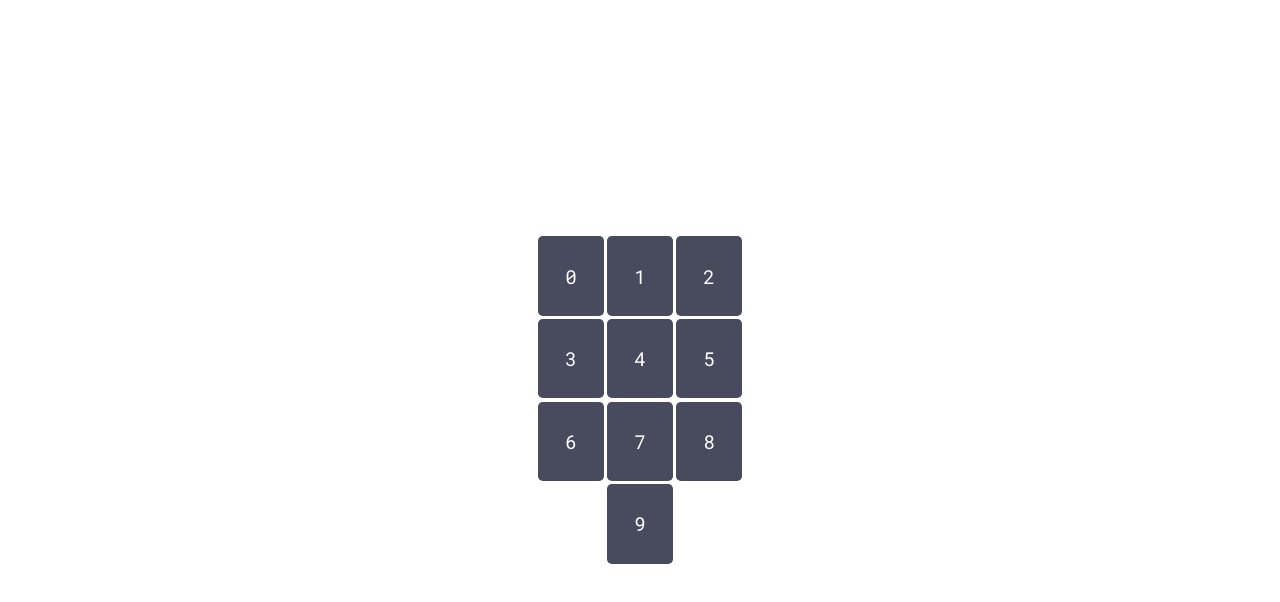
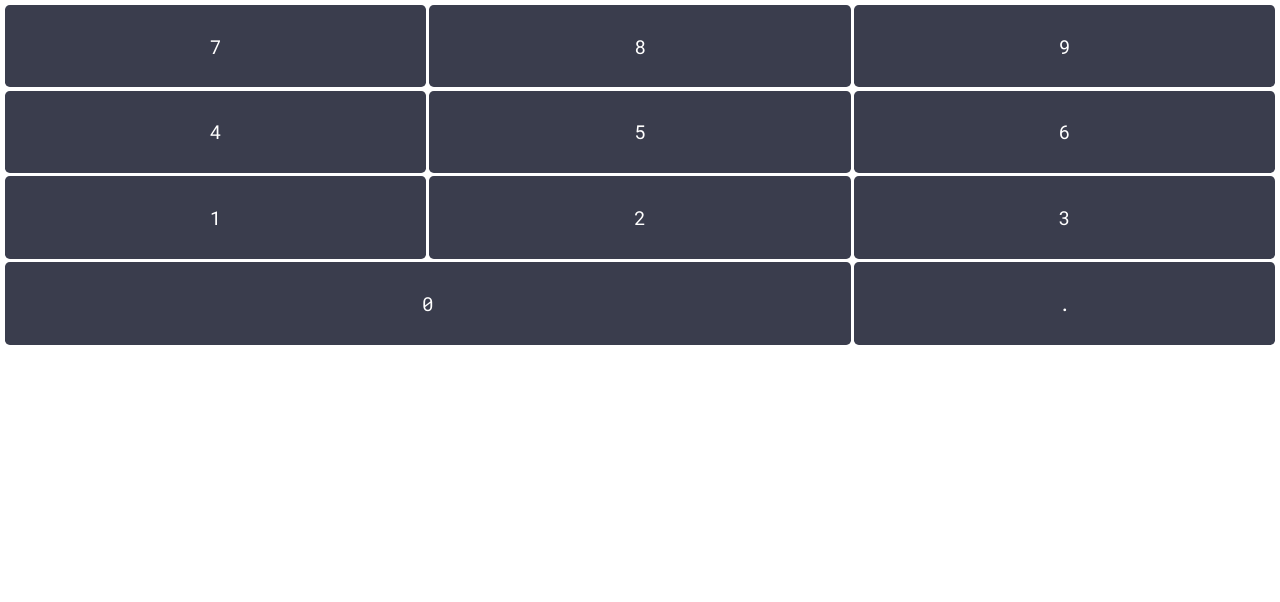
Before and after one commit to The-Neighborss/quick-calc, a website: page src/index.html in a window 1280 px wide. Drawn offline with Linux system fonts and the light colour scheme.

Commit message:
feat: Create calc main buttons

```diff
--- a/src/index.html
+++ b/src/index.html
@@ -7,22 +7,25 @@
     <!-- JS Link -->
     <script type="module" src="/main.js" defer></script>
     <!-- CSS Link -->
-    <link rel="stylesheet" href="styles.css" />
+    <link rel="stylesheet" href="styles/styles.css" />
+    <link rel="stylesheet" href="styles/main-styles.css" />
 
     <title>Tauri App</title>
   </head>
   <body>
     <div class="container">
-      <!-- <button class="operation__btn">+</button
-      ><button class="operation__btn">-</button
-      ><button class="operation__btn">*</button
-      ><button class="operation__btn">/</button> -->
-      <div class="nums">
-        <button class="num__btn">0</button><button class="num__btn">1</button
-        ><button class="num__btn">2</button><button class="num__btn">3</button
-        ><button class="num__btn">4</button><button class="num__btn">5</button
-        ><button class="num__btn">6</button><button class="num__btn">7</button
-        ><button class="num__btn">8</button><button class="num__btn">9</button>
+      <div class="calc-btns">
+        <button class="calc__btns num__btn">7</button
+        ><button class="calc__btns num__btn">8</button
+        ><button class="calc__btns num__btn">9</button
+        ><button class="calc__btns num__btn">4</button
+        ><button class="calc__btns num__btn">5</button
+        ><button class="calc__btns num__btn">6</button
+        ><button class="calc__btns num__btn">1</button>
+        <button class="calc__btns num__btn">2</button
+        ><button class="calc__btns num__btn">3</button
+        ><button class="calc__btns num__btn">0</button>
+        <button class="calc__btns">.</button>
       </div>
     </div>
   </body>
--- a/src/styles.css
+++ /dev/null
@@ -1,167 +0,0 @@
-/* Nums Font */
-@import url("https://fonts.googleapis.com/css2?family=Roboto+Mono:ital,wght@0,100..700;1,100..700&display=swap");
-
-* {
-  box-sizing: border-box;
-}
-
-body,
-div,
-button {
-  padding: 0;
-  margin: 0;
-  -webkit-tap-highlight-color: transparent;
-}
-
-button {
-  cursor: pointer;
-  color: inherit;
-  font-family: inherit;
-  user-select: none;
-  border: none;
-}
-
-body {
-  min-height: 100vh;
-  display: flex;
-  justify-content: center;
-  align-items: center;
-}
-
-.container {
-  max-width: 16rem;
-}
-
-.nums {
-  display: flex;
-  gap: 0.2rem;
-  flex-wrap: wrap;
-  justify-content: center;
-}
-
-.num__btn {
-  background-color: rgb(71, 75, 93);
-  font-family: "Roboto Mono", monospace;
-  font-size: 1.2rem;
-  color: #fff;
-  padding: 1.7rem;
-  border-radius: 0.3rem;
-  transition: all 0.3s;
-}
-
-.num__btn:hover {
-  background-color: rgb(47, 52, 65);
-}
-
-/* .logo.vanilla:hover {
-  filter: drop-shadow(0 0 2em #ffe21c);
-}
-:root {
-  font-family: Inter, Avenir, Helvetica, Arial, sans-serif;
-  font-size: 16px;
-  line-height: 24px;
-  font-weight: 400;
-
-  color: #0f0f0f;
-  background-color: #f6f6f6;
-
-  font-synthesis: none;
-  text-rendering: optimizeLegibility;
-  -webkit-font-smoothing: antialiased;
-  -moz-osx-font-smoothing: grayscale;
-  -webkit-text-size-adjust: 100%;
-}
-
-.container {
-  margin: 0;
-  padding-top: 10vh;
-  display: flex;
-  flex-direction: column;
-  justify-content: center;
-  text-align: center;
-}
-
-.logo {
-  height: 6em;
-  padding: 1.5em;
-  will-change: filter;
-  transition: 0.75s;
-}
-
-.logo.tauri:hover {
-  filter: drop-shadow(0 0 2em #24c8db);
-}
-
-.row {
-  display: flex;
-  justify-content: center;
-}
-
-a {
-  font-weight: 500;
-  color: #646cff;
-  text-decoration: inherit;
-}
-
-a:hover {
-  color: #535bf2;
-}
-
-h1 {
-  text-align: center;
-}
-
-input,
-button {
-  border-radius: 8px;
-  border: 1px solid transparent;
-  padding: 0.6em 1.2em;
-  font-size: 1em;
-  font-weight: 500;
-  font-family: inherit;
-  color: #0f0f0f;
-  background-color: #ffffff;
-  transition: border-color 0.25s;
-  box-shadow: 0 2px 2px rgba(0, 0, 0, 0.2);
-}
-
-button {
-  cursor: pointer;
-}
-
-button:hover {
-  border-color: #396cd8;
-}
-button:active {
-  border-color: #396cd8;
-  background-color: #e8e8e8;
-}
-
-input,
-button {
-  outline: none;
-}
-
-#greet-input {
-  margin-right: 5px;
-}
-
-@media (prefers-color-scheme: dark) {
-  :root {
-    color: #f6f6f6;
-    background-color: #2f2f2f;
-  }
-
-  a:hover {
-    color: #24c8db;
-  }
-
-  input,
-  button {
-    color: #ffffff;
-    background-color: #0f0f0f98;
-  }
-  button:active {
-    background-color: #0f0f0f69;
-  }
-} */
--- /dev/null
+++ b/src/styles/styles.css
@@ -0,0 +1,53 @@
+/* Nums Font */
+@import url("https://fonts.googleapis.com/css2?family=Roboto+Mono:ital,wght@0,100..700;1,100..700&display=swap");
+
+* {
+  box-sizing: border-box;
+}
+
+body,
+div,
+button {
+  padding: 0;
+  margin: 0;
+  -webkit-tap-highlight-color: transparent;
+}
+
+button {
+  cursor: pointer;
+  color: inherit;
+  font-family: inherit;
+  user-select: none;
+  border: none;
+}
+
+body {
+  min-height: 100vh;
+  padding: 0.3rem;
+}
+
+.calc-btns {
+  display: grid;
+  gap: 0.2rem;
+  /* flex-wrap: wrap; */
+  justify-content: center;
+  grid-template-columns: repeat(3, 1fr);
+}
+
+.calc__btns {
+  background-color: rgb(58, 61, 77);
+  font-family: "Roboto Mono", monospace;
+  font-size: 1.2rem;
+  color: #fff;
+  padding: 1.8rem;
+  border-radius: 0.3rem;
+  transition: all 0.3s;
+}
+
+.num__btn:nth-child(10) {
+  grid-column: 1 / 3;
+}
+
+.num__btn:hover {
+  background-color: rgb(47, 52, 65);
+}
```
Also changed, not shown: src-tauri/tauri.conf.json (+5 -3 lines), src/styles/main-styles.css (added).
